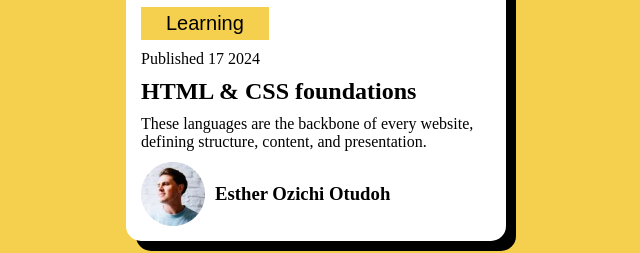
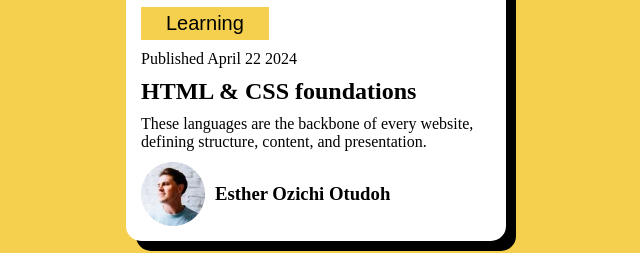
Before and after one commit to Quinoklin/blog-preview-card, a plain HTML site: page index.html in a window 1280 px wide. Shown: the part 347-600 px from the top of the page, 324-964 px from the left. Drawn offline with Linux system fonts and the light colour scheme.

Commit message:
html modified

```diff
--- a/index.html
+++ b/index.html
@@ -20,7 +20,7 @@
     <img src="assets/images/illustration-article.svg" alt="illustration" id="illustration-article">
 
     <button>Learning</button>
-    <p>Published 17 2024</p>
+    <p>Published April 22 2024</p>
     <h2>HTML & CSS foundations</h2>
     <p>These languages are the backbone of every website, defining structure, content, and presentation.</p>
     <section>
```
Also changed, not shown: index1.html (+1 -1 lines).
